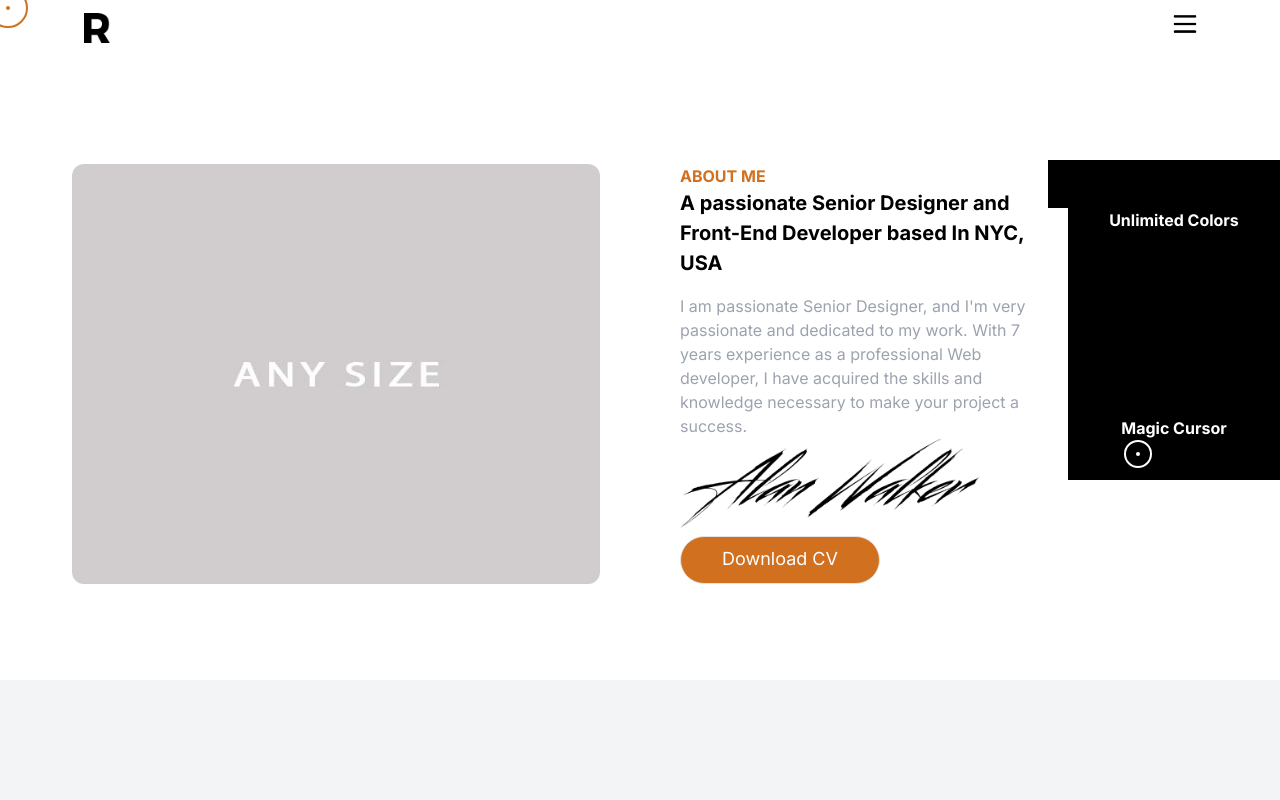
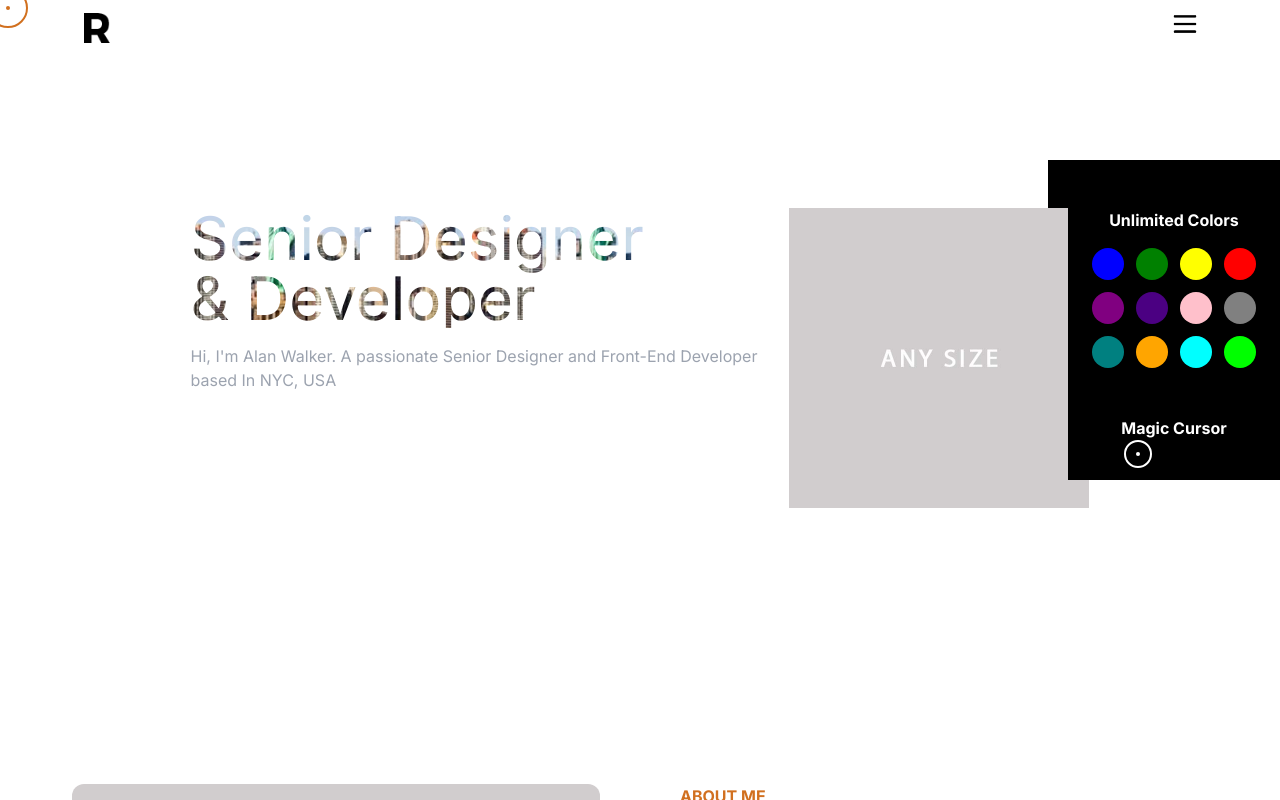
Before and after one commit to Mansisaraswat03/portfolio-assignment, a Next.js app: page / in a window 1280 px wide. Both pictures are taken after a click on the element 1270 px from the left and 184 px from the top of the page. Shown: the top 800 px of the page. Built offline with nearby package versions, Linux system fonts and the light colour scheme.

Commit message:
add home

```diff
--- a/app/_components/Circle.jsx
+++ /dev/null
@@ -1,9 +0,0 @@
-import React from 'react';
-
-const Circle = ({color}) => {
-  return (
-    <div className={`w-8 h-8 rounded-full bg-${color}-500`} />
-  )
-}
-
-export default Circle;
--- a/app/_components/Colors.jsx
+++ b/app/_components/Colors.jsx
@@ -1,7 +1,6 @@
 "use client";
 import React, { useState } from "react";
-import { colors } from "../data/data";
-import Circle from "./Circle";
+import { SidebarColors } from "../data/data";
 const Colors = () => {
   const [isopen, setIsOpen] = useState(false);
   const handleIsOpen = () => {
@@ -16,9 +15,13 @@ const Colors = () => {
         <h2 className="text-white text-center font-bold pt-12 px-3">Unlimited Colors</h2>
 
         <div className="grid grid-cols-4 gap-3 px-6 pt-4">
-     {colors.map((item,index)=>(
-      <Circle key={index} color={item.name}/>
-     ))}
+        {SidebarColors.map((color) => (
+              <div
+                key={color.id}
+                className="rounded-full w-8 h-8"
+                style={{ backgroundColor: color.name }}
+              ></div>
+            ))}
     </div>
     <div>
     <h2 className="text-white text-center font-bold pt-12 px-3">Magic Cursor</h2>
--- a/app/_components/ImageWithTex.jsx
+++ b/app/_components/ImageWithTex.jsx
@@ -1,10 +1,19 @@
+import Image from "next/image";
 
 const ImageWithText = () => {
-    return (
-      <div className= "w-full h-auto mt-20">
-          <h1 className="text-4xl font-extra-bold bg-center bg-clip-text bg-video">Senior Designer <br/>& Developer</h1>
-        </div>
-    );
-  };
+  return (
+      <div className="flex flex-col md:flex-row justify-center items-center md:items-start gap-8 h-full w-full py-12 md:py-40" id="home">
+          <div className="order-2 md:order-1 text-center md:text-left">
+              <h1 className="text-4xl md:text-6xl text-transparent font-extra-bold bg-center bg-clip-text bg-video">
+                  Senior Designer <br/> & Developer
+              </h1>
+              <p className="text-gray-400 pt-4">
+                  Hi, I'm Alan Walker. A passionate Senior Designer and Front-End Developer <br/> based In NYC, USA
+              </p>
+          </div>
+          <Image src='/blank.jpg' alt="home" width={300} height={300} className="order-1 md:order-2"/>
+      </div>
+  );
+};
 
-  export default ImageWithText;
+export default ImageWithText;
--- a/app/data/data.js
+++ b/app/data/data.js
@@ -2,7 +2,7 @@
         {
           id: 1,
           name: "Home",
-          path: "#",
+          path: "#home",
         },
         {
           id: 2,
@@ -127,7 +127,7 @@
       }
      ]
 
-    export const colors =[
+    export const SidebarColors =[
       {
         id:1,
         name:"blue"
--- a/app/page.js
+++ b/app/page.js
@@ -16,7 +16,7 @@ export default function Home() {
       <MagicCursor/>
       <Navbar/>
       <Colors/>
-      {/* <HomePage/> */}
+      <HomePage/>
       <About />
       <Services/>
       <Portfolio/>
--- a/tailwind.config.js
+++ b/tailwind.config.js
@@ -18,7 +18,7 @@ module.exports = {
     },
     extend: {
       backgroundImage: {
-        video : "url('/blank.jpg')",
+        video : "url('/newyork.jpeg')",
       },
 
       colors: {
```
Also changed, not shown: public/newyork.jpeg (added).
